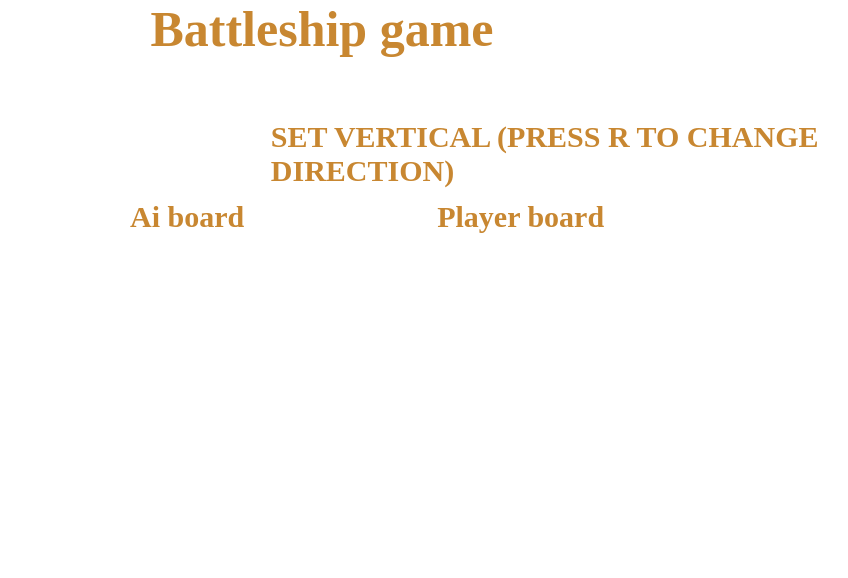
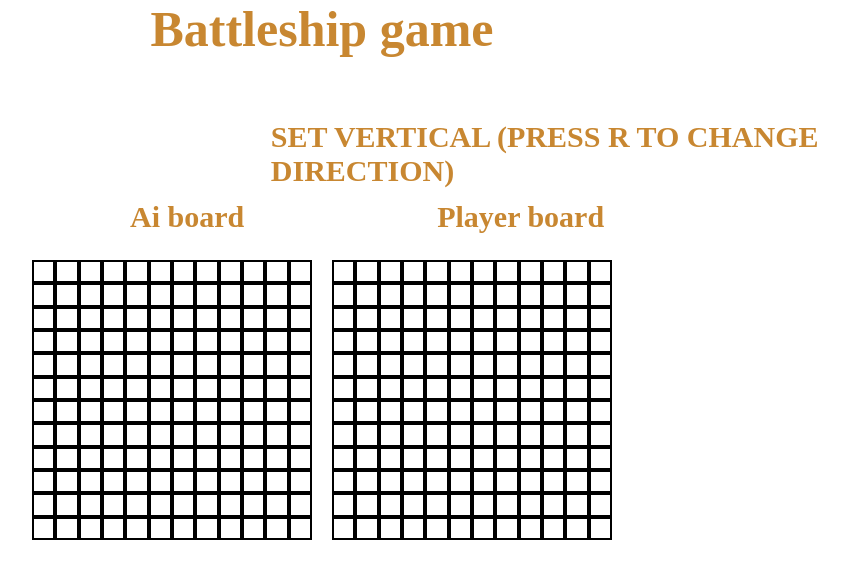
Before and after one commit to Cravvley/Battleship-game, a plain HTML site: page index.html in a window 1280 px wide. Shown: the whole page, without its empty margins (318-1166 px from the left). Drawn offline with Linux system fonts and the light colour scheme.

Commit message:
Update index.html

```diff
--- a/index.html
+++ b/index.html
@@ -22,5 +22,5 @@
         <h2 id="verticalInfo" class="boardH2">set vertical (Press r to change direction)</h2>
     </main>
 </body>
-<script src="script.js" type="text/JavaScript"/>
+<script src="script.js" type="text/javascript"></script>
 </html>
```
